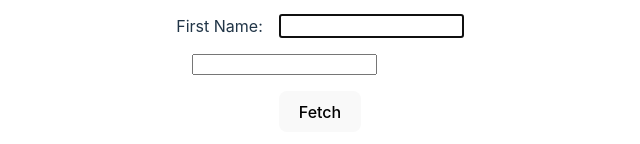
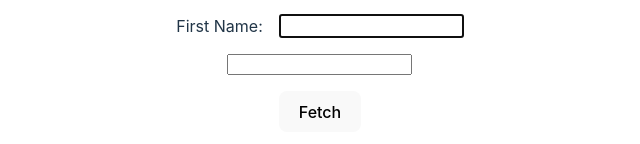
Before and after one commit to Grigorov-Georgi/scholar-api, a React (Vite) app in the folder frontend-client/: page / in a window 1280 px wide. Shown: the part 367-511 px from the top of the page, without its empty margins (320-960 px from the left). Built offline with nearby package versions, Linux system fonts and the light colour scheme.

Commit message:
fix: input component fixes

```diff
--- a/frontend-client/src/components/Input/Input.css
+++ b/frontend-client/src/components/Input/Input.css
@@ -1,6 +1,7 @@
 .input-wrapper{
     display: flex;
     flex-direction: row;
+    justify-content: center;
     column-gap: 1rem;
     margin-bottom: 1rem;
 }
--- a/frontend-client/src/components/Input/Input.tsx
+++ b/frontend-client/src/components/Input/Input.tsx
@@ -28,7 +28,7 @@ const Input = forwardRef<Partial<HTMLInputElement>, InputProps>(
     }));
     return (
       <div className={wrapperClassName}>
-        <div className={labelClassName}>{label ?? ""}</div>
+        {label ? <div className={labelClassName}>{label ?? ""}</div> : null}
         <input ref={inputRef} type={type} value={value} {...props} />
       </div>
     );
```
